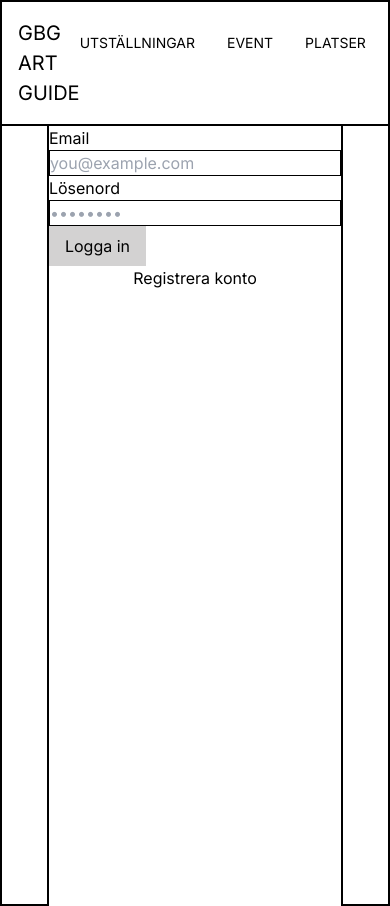
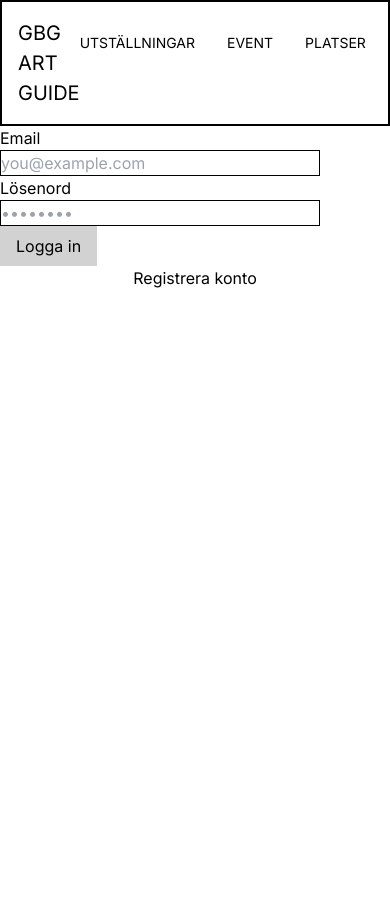
Before and after one commit to Valisaurus/Art-Map, a Next.js app: page /login in a window 390 px wide. Shown: the top 906 px of the page. After the commit the page ends 844 px from the top, so only its background shows below. Built offline with nearby package versions, Linux system fonts and the light colour scheme.

Commit message:
fixed: started mediaquery for layout startpage

```diff
--- a/app/globals.css
+++ b/app/globals.css
@@ -53,3 +53,11 @@ border-top: none;
   border: 2px solid black;
   border-top: none;
 }
+
+
+@media only screen and (max-width: 990px) {
+.leftBox,
+.rightBox {
+  display: none;
+}
+}
```
